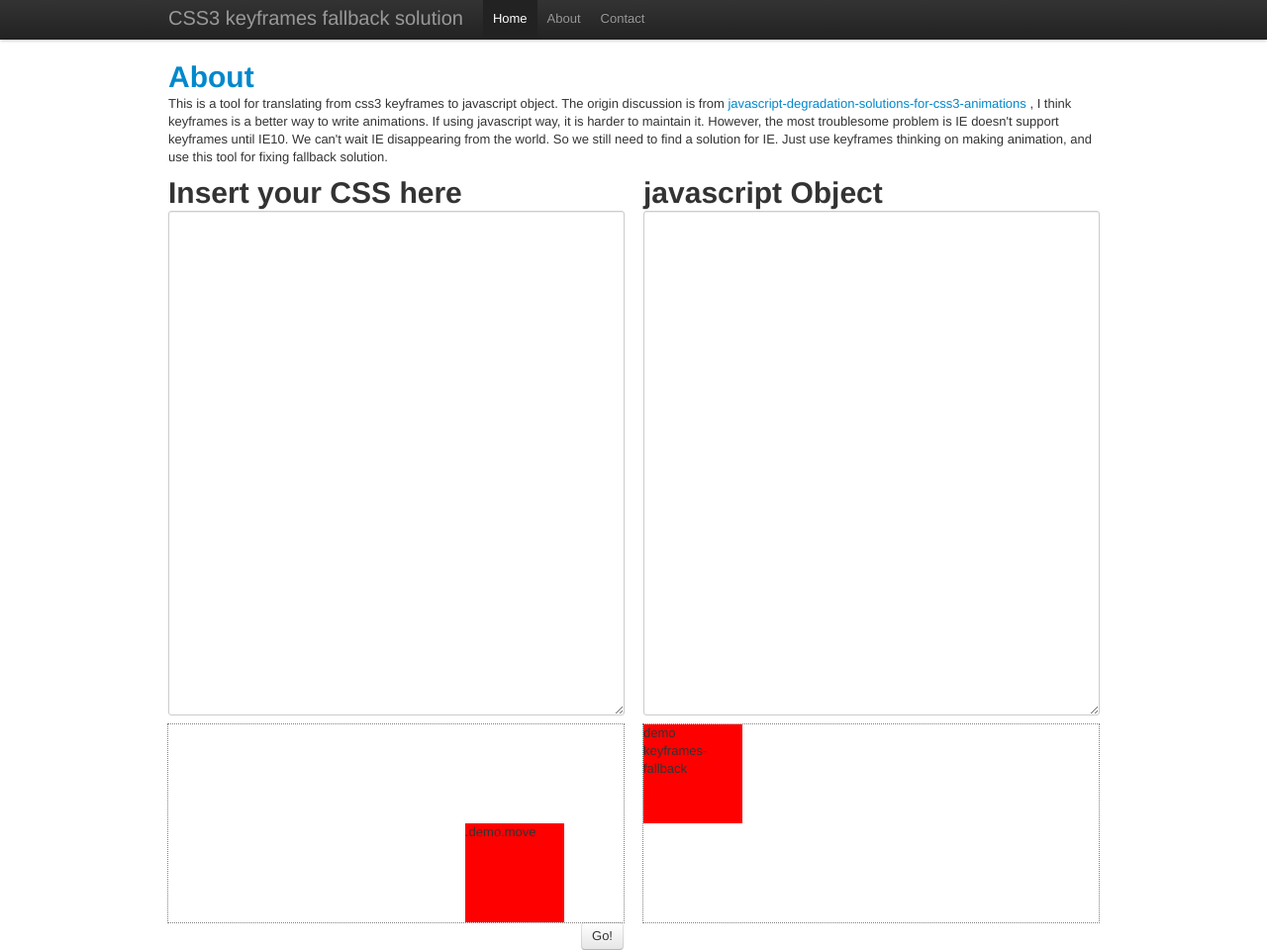
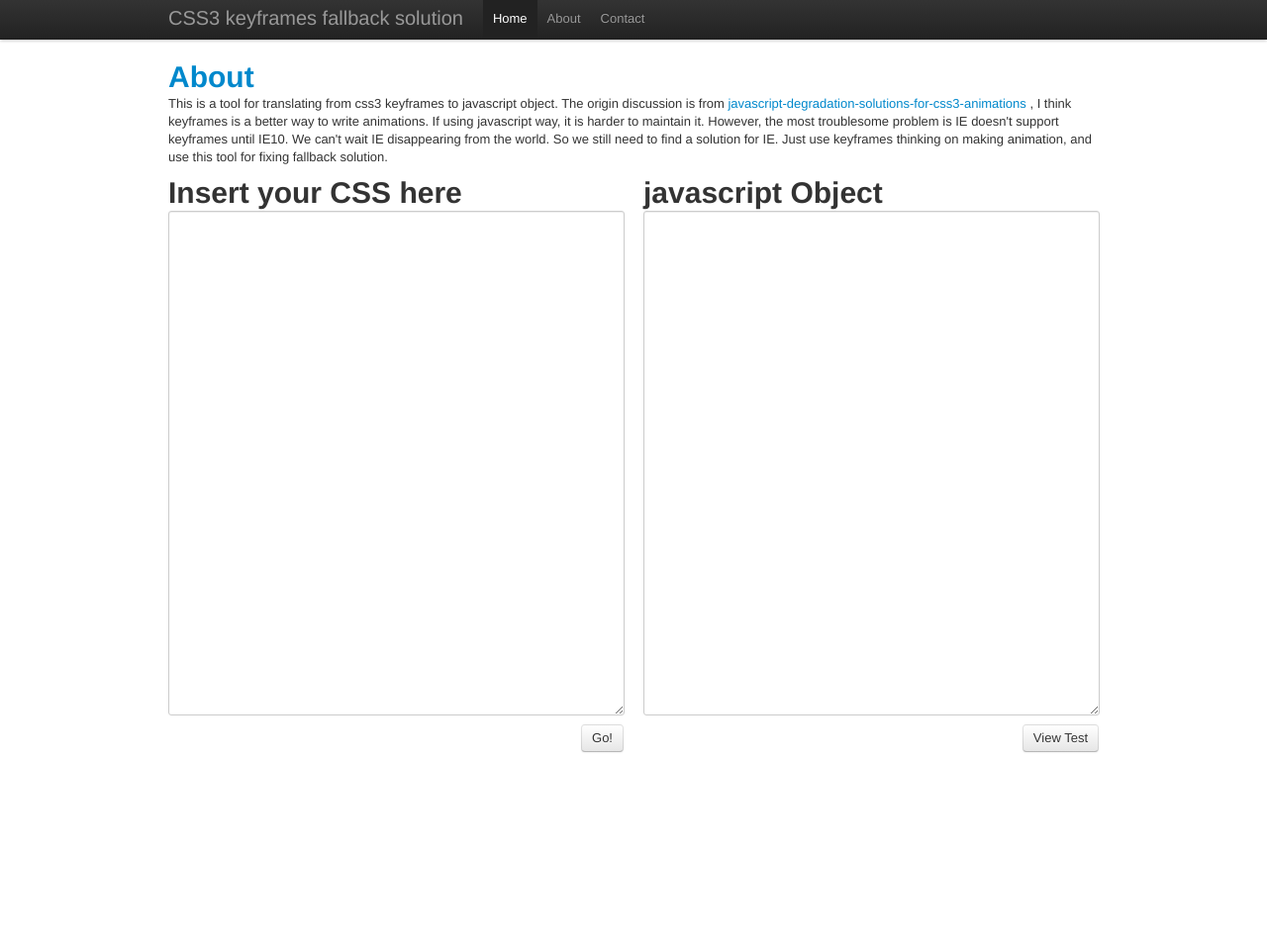
Before and after one commit to blackbing/css3keyframesSolution, a plain HTML site: page index.html in a window 1280 px wide. Shown: the whole page at 99% size. After the commit the page ends 800 px from the top, so only its background shows below. Drawn offline with nearby package versions, Linux system fonts and the light colour scheme; files whose address does not match are found by name.

Commit message:
modify demo add jsfiddle test

```diff
--- a/index.html
+++ b/index.html
@@ -4,7 +4,7 @@
 <meta charset="utf-8">
 <meta name="author" content="">
 <meta name="created" content="2012-08-16">
-<meta name="modified" content="Mon 20 Aug 2012 06:09:57 AM EDT">
+<meta name="modified" content="Tue 21 Aug 2012 04:35:17 AM EDT">
 <title> CSS3 keyframes solution</title>
 <link rel="stylesheet" href="./stylesheets//bootstrap.min.css">
 <link rel="stylesheet" id="appendCSS" href="./stylesheets//style.css">
@@ -16,7 +16,7 @@ textarea{
   width: 98%;
   height: 500px;
 }
-#go{
+#go, .viewdemo{
   float:right;
 }
 
@@ -62,17 +62,17 @@ textarea{
         <div class="span6">
           <h1>Insert your CSS here</h1>
           <textarea id="css"></textarea>
-          <div class="canvas">
-            <div class="demo move ">.demo.move</div>
-          </div>
           <button class="btn" id="go">Go!</button>
         </div>
         <div class="span6">
+          <form method='post' action='http://jsfiddle.net/api/post/jquery/1.8.0/dependencies/more/' target='check'>
           <h1>javascript Object</h1>
-          <textarea id="js"></textarea>
-          <div class="canvas">
-            <div class="demo keyframes-fallback">demo keyframes-fallback</div>
-          </div>
+          <textarea id="js" name='js'></textarea>
+          <textarea name="html" style="display:none;">
+            <div class="keyframes-fallback" style="position:absolute;left:0px;top:0px;border:1px solid red;width:100px;height:100px;"></div>
+          </textarea>
+          <input type="submit" class="btn viewdemo" value="View Test">
+          </form>
         </div>
       </div>
 
```
Also changed, not shown: javascript/main.js (+4 -5 lines), 1 other file.
